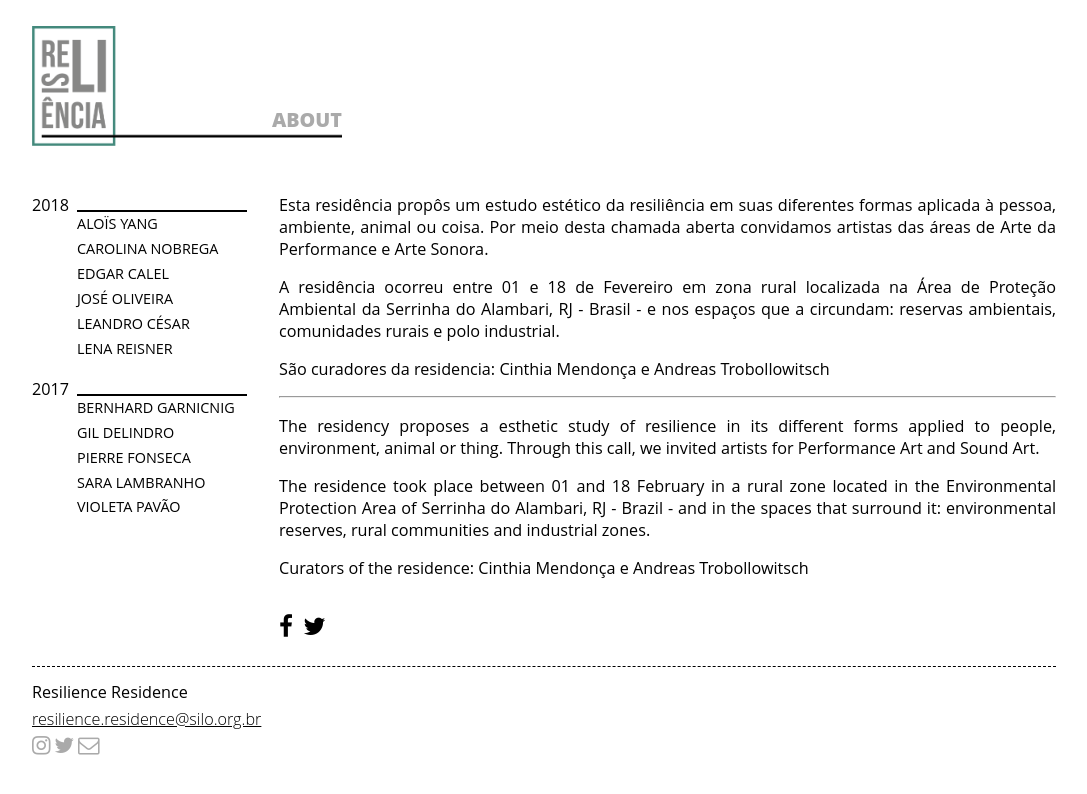
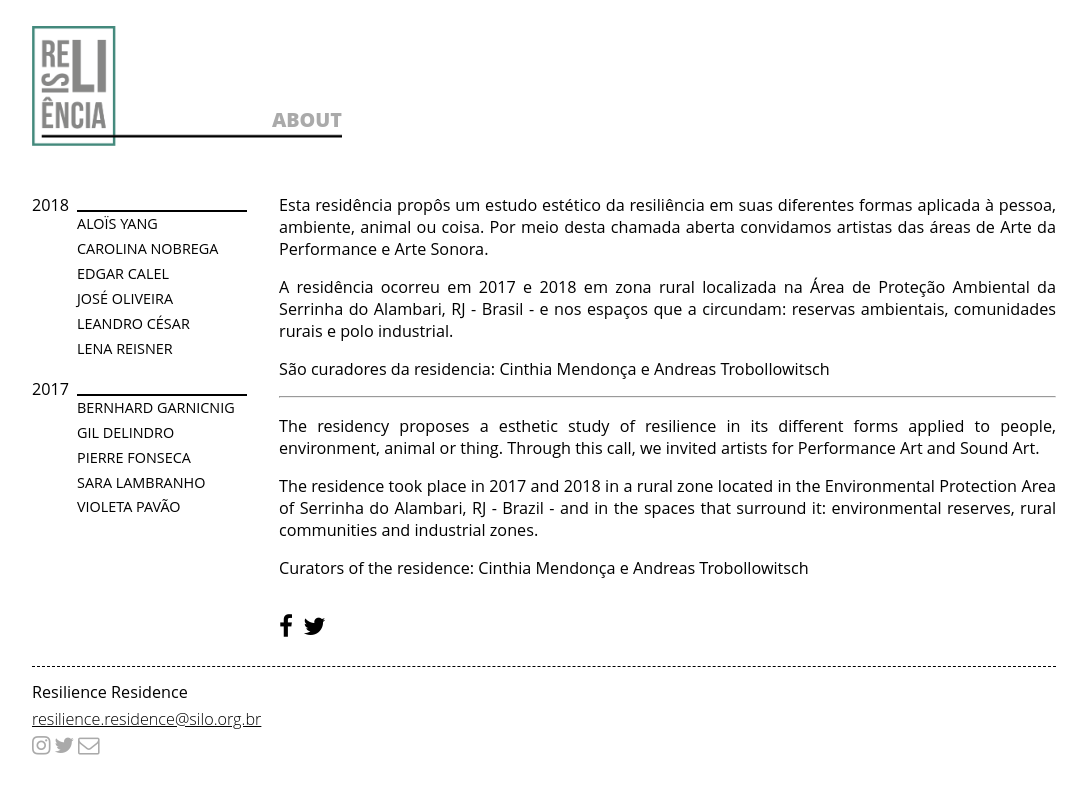
Before and after one commit to comunicacaosilo/resilience.silo.org.br, a Jekyll site: the page built from _pages/about.md, in a window 1280 px wide. Shown: the top 794 px of the page, without its empty margins (96-1183 px from the left). Built offline with Jekyll 4.4.1, drawn with Linux system fonts in a browser that asks for light colours; nearby versions of some CDN libraries.

Commit message:
fix about text

```diff
--- a/_pages/about.md
+++ b/_pages/about.md
@@ -5,13 +5,13 @@ permalink: /about/
 ---
 Esta residência propôs um estudo estético da resiliência em suas diferentes formas aplicada à pessoa, ambiente, animal ou coisa. Por meio desta chamada aberta convidamos artistas das áreas de Arte da Performance e Arte Sonora.
 
-A residência ocorreu entre 01 e 18 de Fevereiro em zona rural localizada na Área de Proteção Ambiental da Serrinha do Alambari, RJ - Brasil - e nos espaços que a circundam: reservas ambientais, comunidades rurais e polo industrial.
+A residência ocorreu em 2017 e 2018 em zona rural localizada na Área de Proteção Ambiental da Serrinha do Alambari, RJ - Brasil - e nos espaços que a circundam: reservas ambientais, comunidades rurais e polo industrial.
 
 São curadores da residencia: Cinthia Mendonça e Andreas Trobollowitsch
 
 ---
 The residency proposes a esthetic study of resilience in its different forms applied to people, environment, animal or thing. Through this call, we invited artists for Performance Art and Sound Art.
 
-The residence took place between 01 and 18 February in a rural zone located in the Environmental Protection Area of Serrinha do Alambari, RJ - Brazil - and in the spaces that surround it: environmental reserves, rural communities and industrial zones.
+The residence took place in 2017 and 2018 in a rural zone located in the Environmental Protection Area of Serrinha do Alambari, RJ - Brazil - and in the spaces that surround it: environmental reserves, rural communities and industrial zones.
 
 Curators of the residence: Cinthia Mendonça e Andreas Trobollowitsch
```
